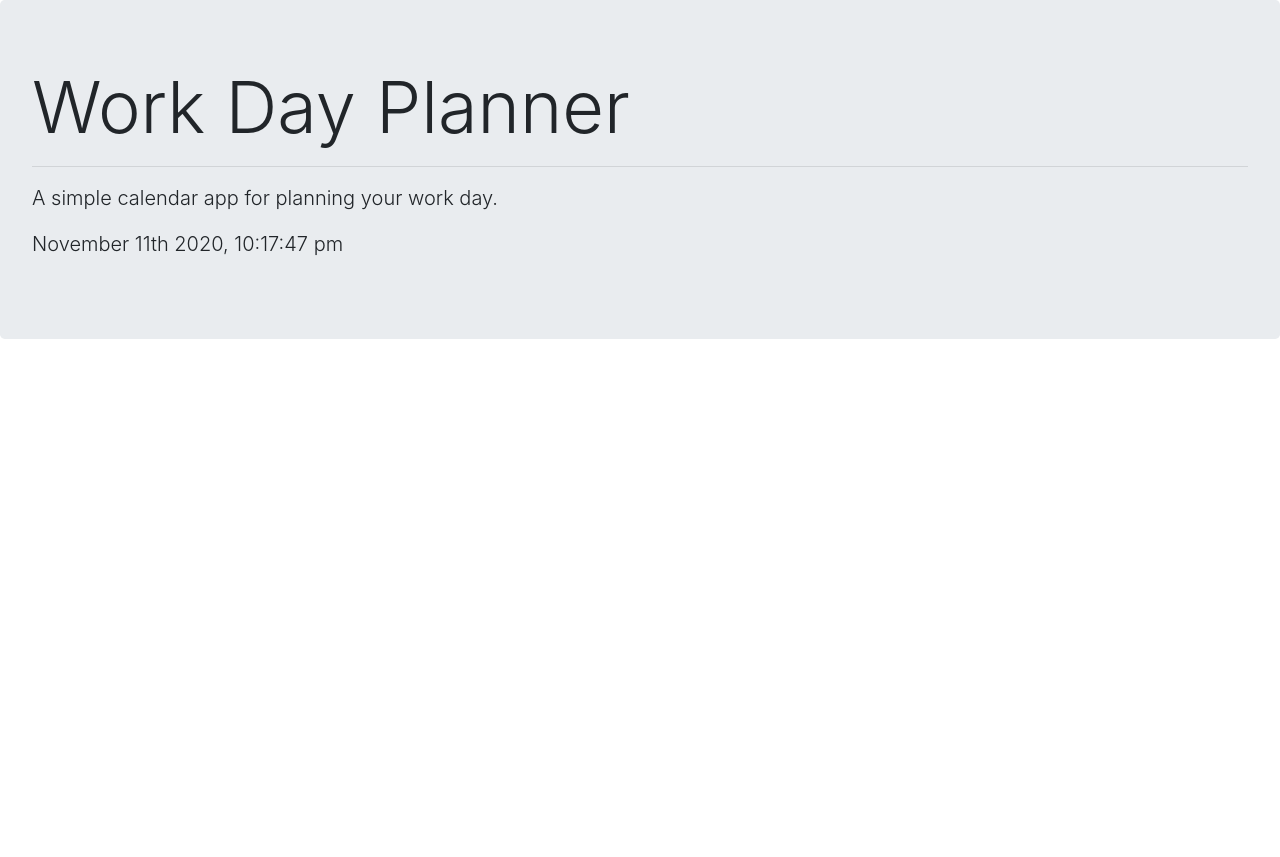
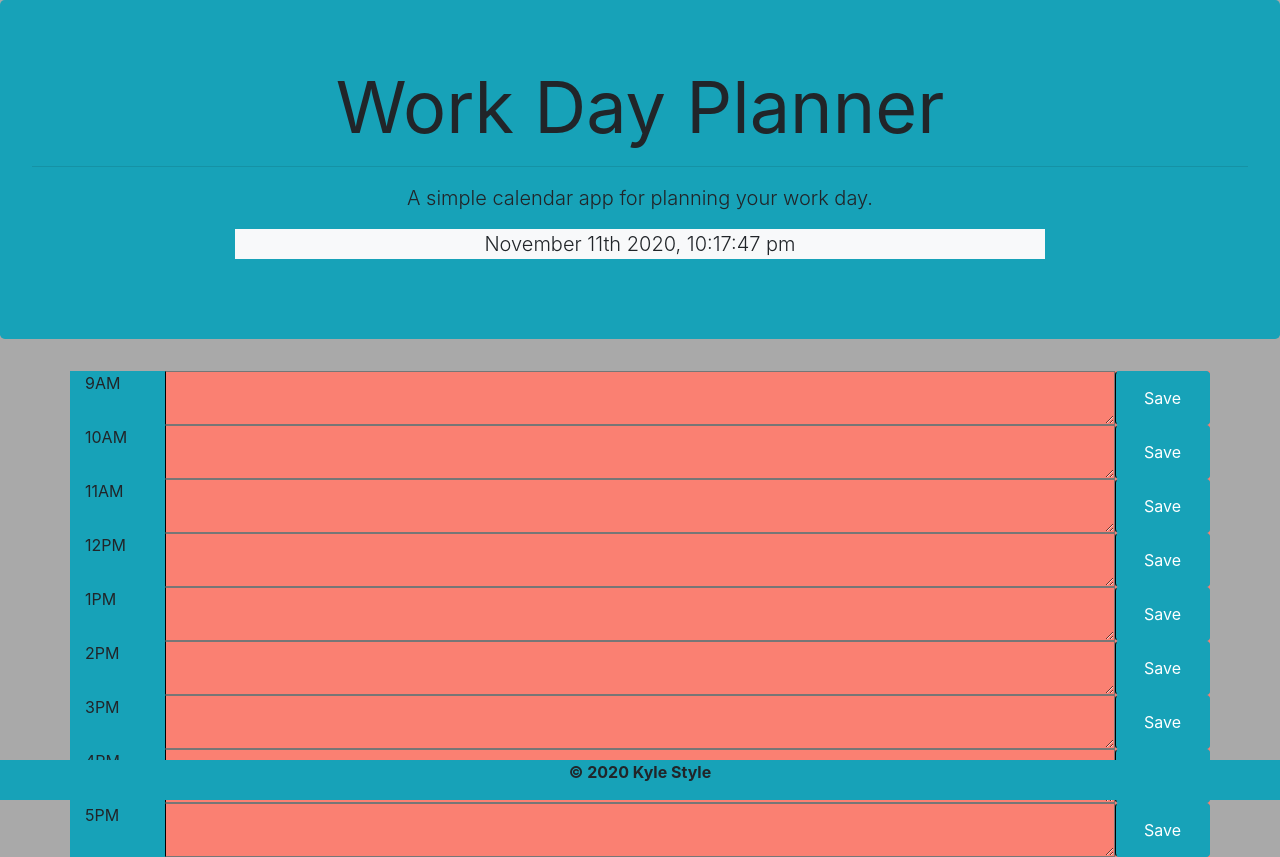
Before and after one commit to Kallen478/05-third-party-APIs-homework, a plain HTML site: page index.html in a window 1280 px wide. Before the commit the page ends 800 px from the top, so only its background shows below. Drawn offline with nearby package versions, Linux system fonts and the light colour scheme.

Commit message:
added page styling

```diff
--- a/index.html
+++ b/index.html
@@ -1,5 +1,6 @@
 <!DOCTYPE html>
 <html lang="en">
+
 <head>
     <meta charset="UTF-8">
     <meta name="viewport" content="width=device-width, initial-scale=1.0">
@@ -14,26 +15,93 @@
     <!-- script for linking javascript page -->
     <script src="script.js" defer></script>
 
-    <link rel="stylesheet" href="https://fonts.googleapis.com/css?family=Open+Sans&display=swap"/>
+    <link rel="stylesheet" href="https://fonts.googleapis.com/css?family=Open+Sans&display=swap" />
+    <link rel="stylesheet" href="https://use.fontawesome.com/releases/v5.8.1/css/all.css"
+        integrity="sha384-50oBUHEmvpQ+1lW4y57PTFmhCaXp0ML5d60M1M7uH2+nqUivzIebhndOJK28anvf" crossorigin="anonymous" />
     <!-- link to css page -->
     <link rel="stylesheet" href="style.css">
 
 
 </head>
+
 <body>
 
-    <header class="jumbotron">
-        <h1 class="display-3">Work Day Planner</h1>
+    <header class="jumbotron bg-info">
+
+        <h1 class="display-3"><b>Work Day Planner</b></h1>
         <hr>
         <p class="lead">A simple calendar app for planning your work day.</p>
-        <p id="currentDay" class="lead"></p>
+        <div class="container col-8 bg-light">
+            <p id="currentDay" class="lead"></p>
+        </div>
+
     </header>
 
-    <!-- planner will render here -->
+    <!-- Timeblocks go here -->
     <main class="container">
+
+        <div class="row time-block" id="9-block">
+            <div class="col-sm-1 hour bg-info">9AM</div>
+            <textarea class="col-sm-10 description"></textarea>
+            <button class="col-sm-1 saveButton btn btn-info">Save</button>
+        </div>
+
+        <div class="row time-block" id="10-block">
+            <div class="col-sm-1 hour bg-info">10AM</div>
+            <textarea class="col-sm-10 description"></textarea>
+            <button class="col-sm-1 saveButton btn btn-info">Save</button>
+        </div>
+
+        <div class="row time-block" id="11-block">
+            <div class="col-sm-1 hour bg-info">11AM</div>
+            <textarea class="col-sm-10 description"></textarea>
+            <button class="col-sm-1 saveButton btn btn-info">Save</button>
+        </div>
+
+        <div class="row time-block" id="12-block">
+            <div class="col-sm-1 hour bg-info">12PM</div>
+            <textarea class="col-sm-10 description"></textarea>
+            <button class="col-sm-1 saveButton btn btn-info">Save</button>
+        </div>
+
+        <div class="row time-block" id="13-block">
+            <div class="col-sm-1 hour bg-info">1PM</div>
+            <textarea class="col-sm-10 description"></textarea>
+            <button class="col-sm-1 saveButton btn btn-info">Save</button>
+        </div>
+
+        <div class="row time-block" id="14-block">
+            <div class="col-sm-1 hour bg-info">2PM</div>
+            <textarea class="col-sm-10 description"></textarea>
+            <button class="col-sm-1 saveButton btn btn-info">Save</button>
+        </div>
+
+        <div class="row time-block" id="15-block">
+            <div class="col-sm-1 hour bg-info">3PM</div>
+            <textarea class="col-sm-10 description"></textarea>
+            <button class="col-sm-1 saveButton btn btn-info">Save</button>
+        </div>
+
+        <div class="row time-block" id="16-block">
+            <div class="col-sm-1 hour bg-info">4PM</div>
+            <textarea class="col-sm-10 description"></textarea>
+            <button class="col-sm-1 saveButton btn btn-info">Save</button>
+        </div>
+
+        <div class="row time-block" id="17-block">
+            <div class="col-sm-1 hour bg-info">5PM</div>
+            <textarea class="col-sm-10 description"></textarea>
+            <button class="col-sm-1 saveButton btn btn-info">Save</button>
+        </div>
 
     </main>
 
+    <!-- footer -->
+    <footer class="bg-info">
+        <p><b>&copy; 2020 Kyle Style</b></p>
+    </footer>
+
 
 </body>
+
 </html>
--- a/style.css
+++ b/style.css
@@ -0,0 +1,37 @@
+body {
+    background-color: darkgray;
+}
+
+.jumbotron {
+    text-align: center;
+    background-color: transparent;
+}
+
+.saveButton {
+    border-left: 1px solid black;
+}
+
+
+textarea {
+    background-color: transparent;
+    border-left: 1px solid black;
+}
+
+.past {
+    background-color: salmon;
+}
+
+.present {
+    background-color: lightgreen;
+}
+
+.future {
+    background-color: white;
+}
+
+footer {
+    position: fixed;
+    bottom: 0;
+    width: 100%;
+    text-align: center;
+}
```
